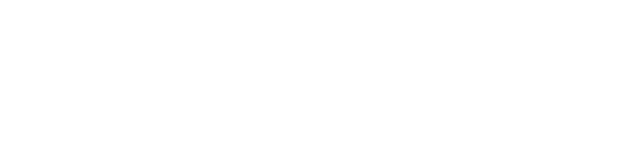
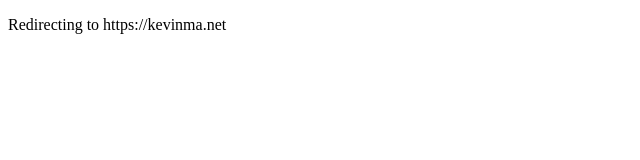
Before and after one commit to cnma/ma, a plain HTML site: page index.html in a window 1280 px wide. Shown: the whole page, without its empty margins (0-640 px from the left). Drawn offline with Linux system fonts and the light colour scheme.

Commit message:
Update index.html

```diff
--- a/index.html
+++ b/index.html
@@ -1,7 +1,9 @@
 <!DOCTYPE html>
 <html lang="en">
   <head>
-    <meta http-equiv="refresh" content=";url=https://kevinma.net" />
+    <meta http-equiv="refresh" content="1;url=https://kevinma.net" />
   </head>
-  <body></body>
+  <body>
+    <p>Redirecting to https://kevinma.net</p>
+  </body>
 </html>
```
